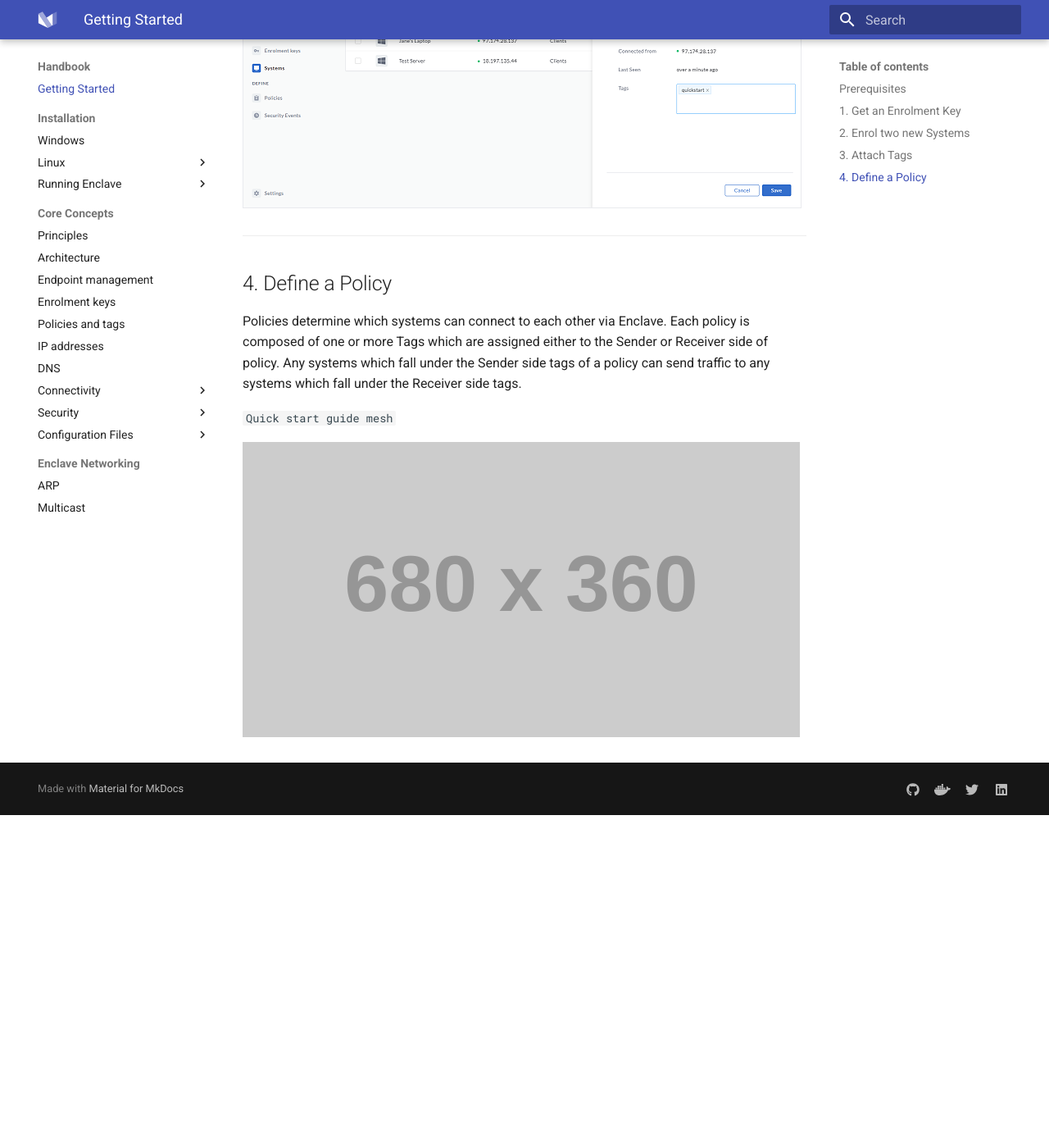
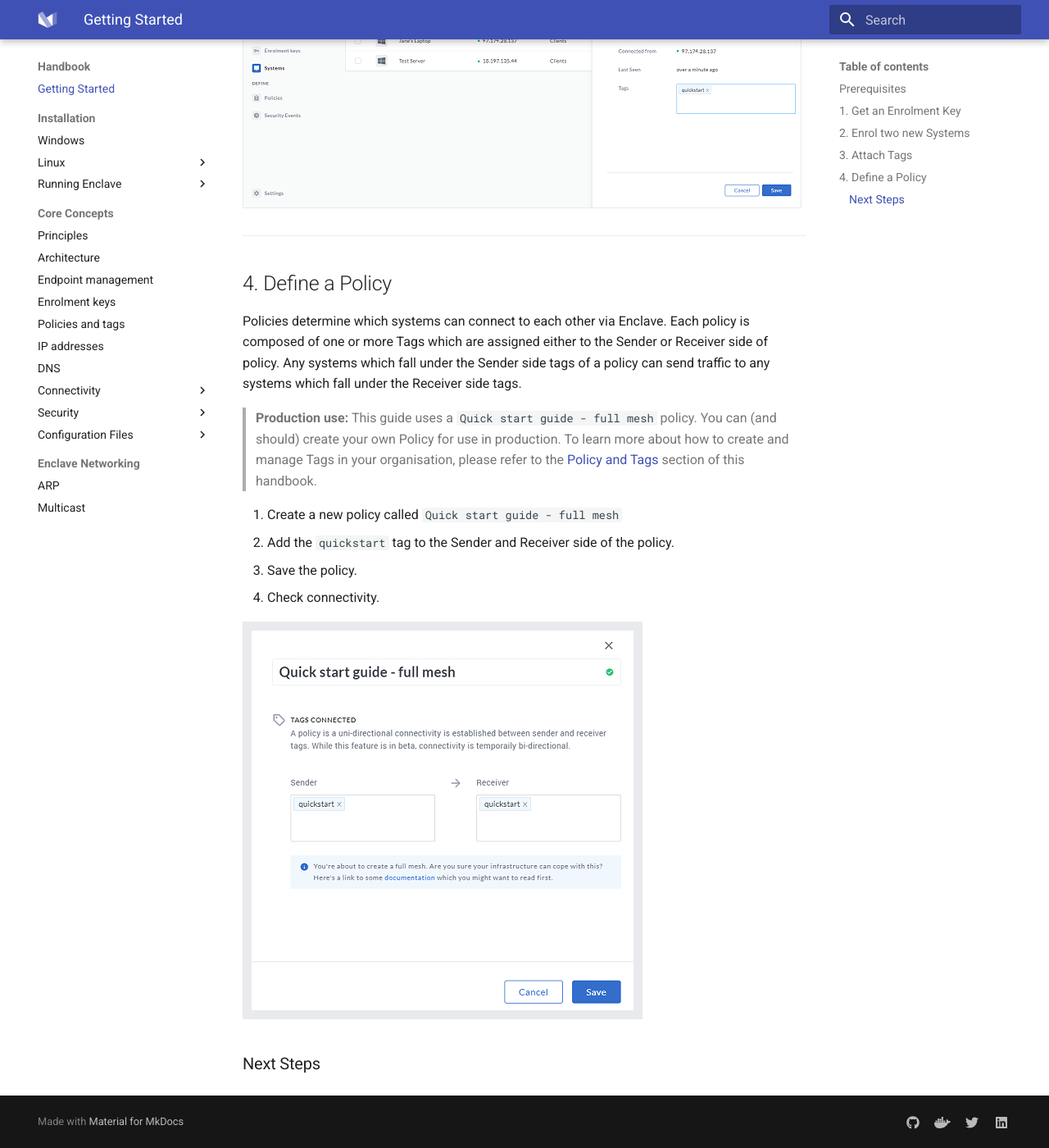
Before and after one commit to enclave-networks/docs, an MkDocs documentation site: the page built from docs/handbook/quick-start.md, in a window 1280 px wide and 1400 px high, scrolled down 2870 px. Shown: the whole window at 82% size. Built offline with MkDocs 1.6.1 and Material for MkDocs 9.7.7, drawn with Linux system fonts in a browser that asks for light colours; before the commit the page ends 3864 px from its top, so only the background shows below that.

Commit message:
bits and bobs

```diff
--- a/docs/handbook/quick-start.md
+++ b/docs/handbook/quick-start.md
@@ -102,8 +102,14 @@
 
 Policies determine which systems can connect to each other via Enclave. Each policy is composed of one or more Tags which are assigned either to the Sender or Receiver side of  policy. Any systems which fall under the Sender side tags of a policy can send traffic to any systems which fall under the Receiver side tags.
 
-`Quick start guide mesh`
+> **Production use:** This guide uses a `Quick start guide - full mesh` policy. You can (and should) create your own Policy for use in production. To learn more about how to create and manage Tags in your organisation, please refer to the [Policy and Tags](/handbook/tags-and-policies.md) section of this handbook.
+
+1. Create a new policy called `Quick start guide - full mesh`
+2. Add the `quickstart` tag to the Sender and Receiver side of the policy.
+3. Save the policy.
+4. Check connectivity.
+
+![Illustration of how tags are applied to systems](/img/quick-start/create-policy.png)
 
 
-
-![Enclave Portal showing approve](http://via.placeholder.com/680x360)
+### Next Steps
```
Also changed, not shown: docs/index.md (+3 -0 lines), docs/img/quick-start/create-policy.png (added).
